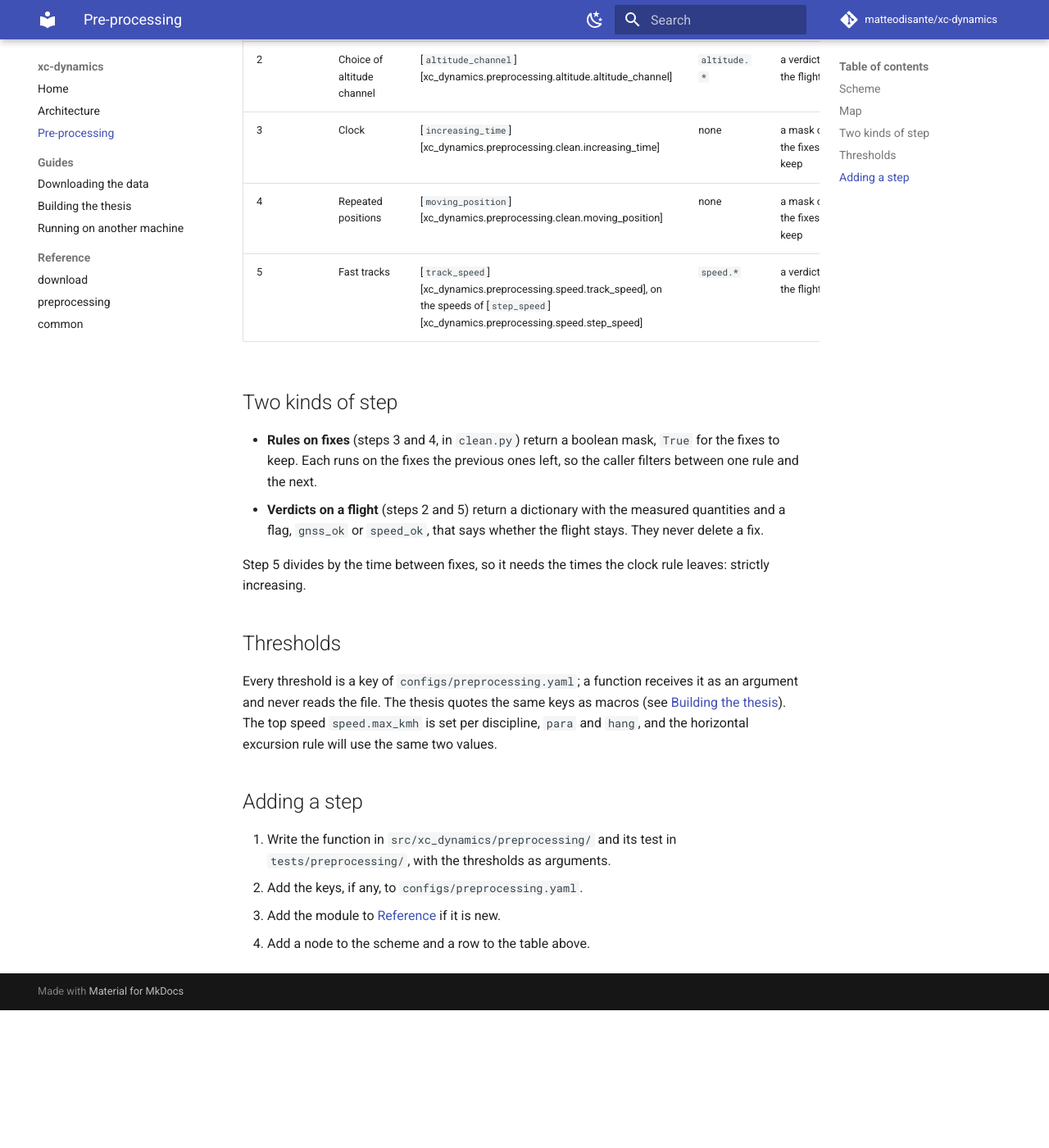
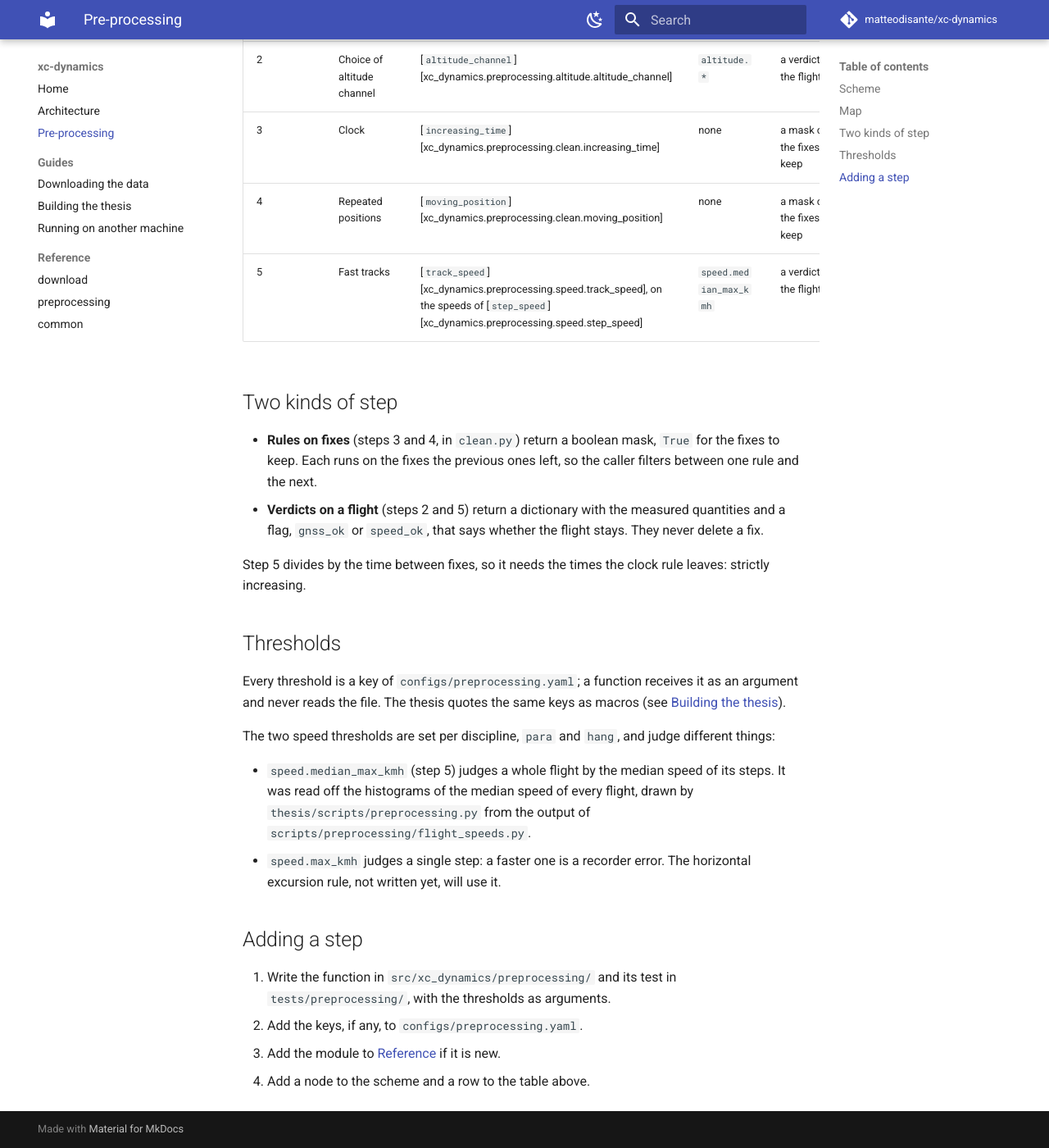
Before and after one commit to matteodisante/xc-dynamics, an MkDocs documentation site: the page built from docs/preprocessing.md, in a window 1280 px wide and 1400 px high, scrolled down 1822 px. Shown: the whole window at 82% size. Built offline with MkDocs 1.6.1 and Material for MkDocs 9.7.7, drawn with Linux system fonts in a browser that asks for light colours; comment, search, counter and statistics services are not loaded; before the commit the page ends 3054 px from its top, so only the background shows below that.

Commit message:
Keep a flight only if its median step speed is within the threshold
track_speed judges every flight by the median speed of its steps and keeps
it if the median is at most speed.median_max_kmh, the threshold read off the
median-speed histograms. fast_share_max goes.

```diff
--- a/docs/preprocessing.md
+++ b/docs/preprocessing.md
@@ -45,7 +45,7 @@ the tests in `tests/preprocessing/`, the thresholds in `configs/preprocessing.ya
 | 2 | Choice of altitude channel | [`altitude_channel`][xc_dynamics.preprocessing.altitude.altitude_channel] | `altitude.*` | a verdict on the flight |
 | 3 | Clock | [`increasing_time`][xc_dynamics.preprocessing.clean.increasing_time] | none | a mask of the fixes to keep |
 | 4 | Repeated positions | [`moving_position`][xc_dynamics.preprocessing.clean.moving_position] | none | a mask of the fixes to keep |
-| 5 | Fast tracks | [`track_speed`][xc_dynamics.preprocessing.speed.track_speed], on the speeds of [`step_speed`][xc_dynamics.preprocessing.speed.step_speed] | `speed.*` | a verdict on the flight |
+| 5 | Fast tracks | [`track_speed`][xc_dynamics.preprocessing.speed.track_speed], on the speeds of [`step_speed`][xc_dynamics.preprocessing.speed.step_speed] | `speed.median_max_kmh` | a verdict on the flight |
 
 ## Two kinds of step
 
@@ -63,9 +63,17 @@ strictly increasing.
 
 Every threshold is a key of `configs/preprocessing.yaml`; a function receives it as an
 argument and never reads the file. The thesis quotes the same keys as macros (see
-[Building the thesis](guides/thesis.md)). The top speed `speed.max_kmh` is set per
-discipline, `para` and `hang`, and the horizontal excursion rule will use the same two
-values.
+[Building the thesis](guides/thesis.md)).
+
+The two speed thresholds are set per discipline, `para` and `hang`, and judge different
+things:
+
+- `speed.median_max_kmh` (step 5) judges a whole flight by the median speed of its steps.
+  It was read off the histograms of the median speed of every flight, drawn by
+  `thesis/scripts/preprocessing.py` from the output of
+  `scripts/preprocessing/flight_speeds.py`.
+- `speed.max_kmh` judges a single step: a faster one is a recorder error. The horizontal
+  excursion rule, not written yet, will use it.
 
 ## Adding a step
 
```
Also changed, not shown: 4 other files.
